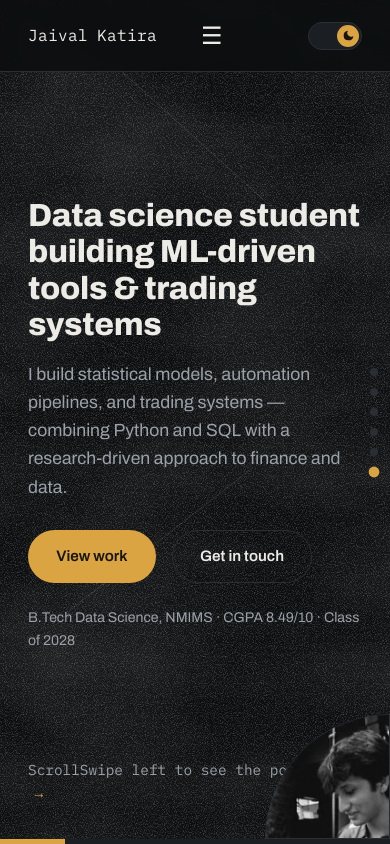
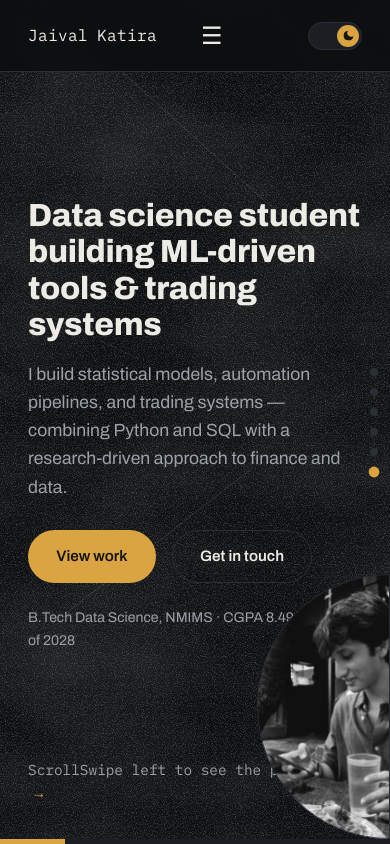
Before and after one commit to JaivalKatira/Portfolio-Website-v1-JaivalKatira, a plain HTML site: page index.html in a window 390 px wide. Drawn offline with Linux system fonts and the light colour scheme.

Commit message:
Modify wheel-zone and wheel-frame dimensions
Updated wheel-zone and wheel-frame styles for improved layout.

```diff
--- a/styles.css
+++ b/styles.css
@@ -1002,16 +1002,16 @@ body {
     display: none;
   }
 
-  /* Phone: the wheel is a quarter-circle locked to the bottom-right corner (sits on the
-     progress bar), no background block around it, so there is no empty space. */
+  /* Phone: the full semi-circle, flat edge flush against the right wall, sitting on the
+     bottom progress bar. No background block, so there is no empty space around it. */
   .wheel-zone {
-    --R: min(32vw, 40vh);
+    --R: min(34vw, 20vh);
     top: auto;
     left: auto;
     right: 0;
     bottom: 5px;
     width: var(--R);
-    height: var(--R);
+    height: calc(var(--R) * 2);
     background: none;
   }
 
@@ -1020,9 +1020,9 @@ body {
     right: 0;
     bottom: 0;
     width: var(--R);
-    height: var(--R);
+    height: calc(var(--R) * 2);
     transform: none;
-    border-radius: var(--R) 0 0 0;
+    border-radius: var(--R) 0 0 var(--R);
   }
 
   .slide-content,
```
